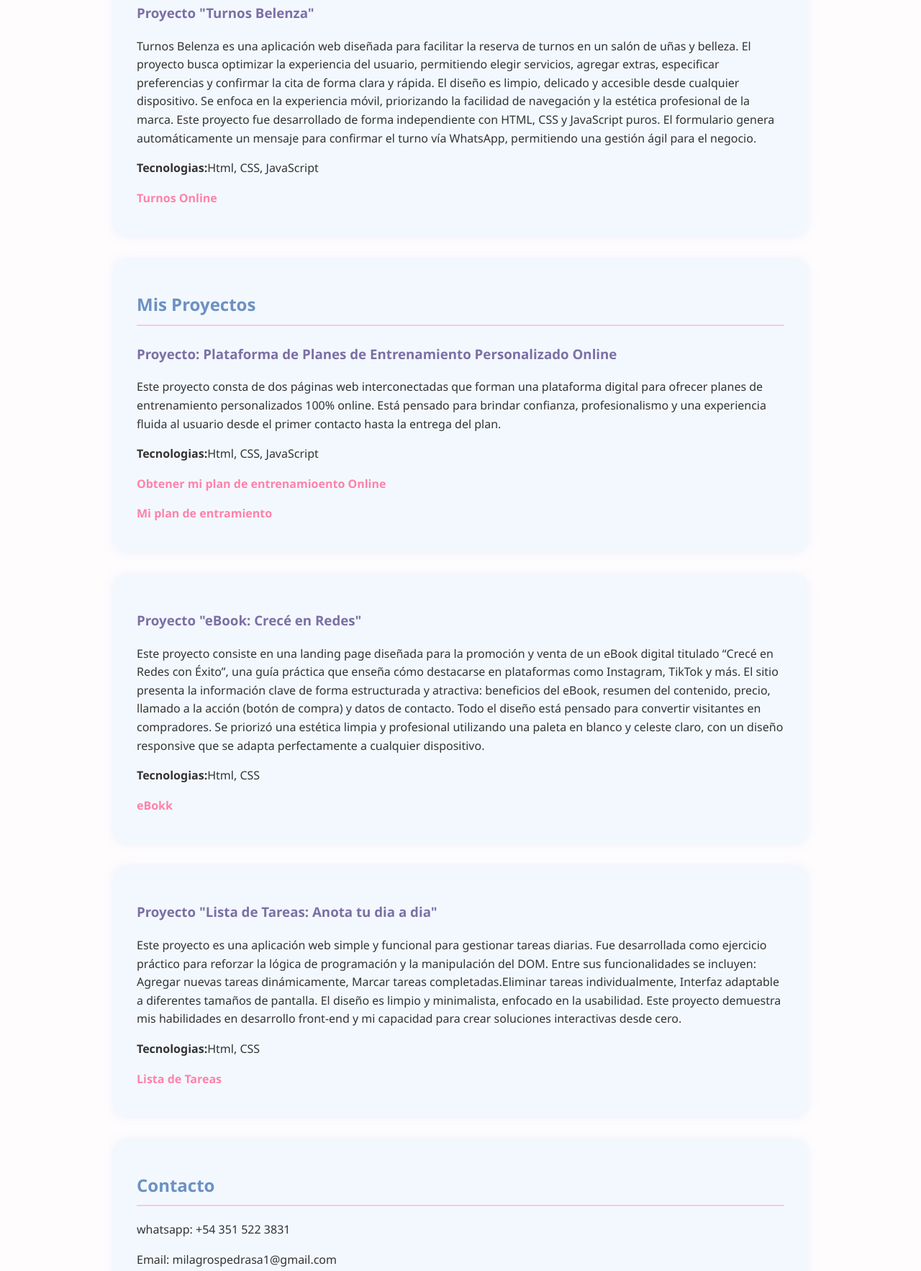
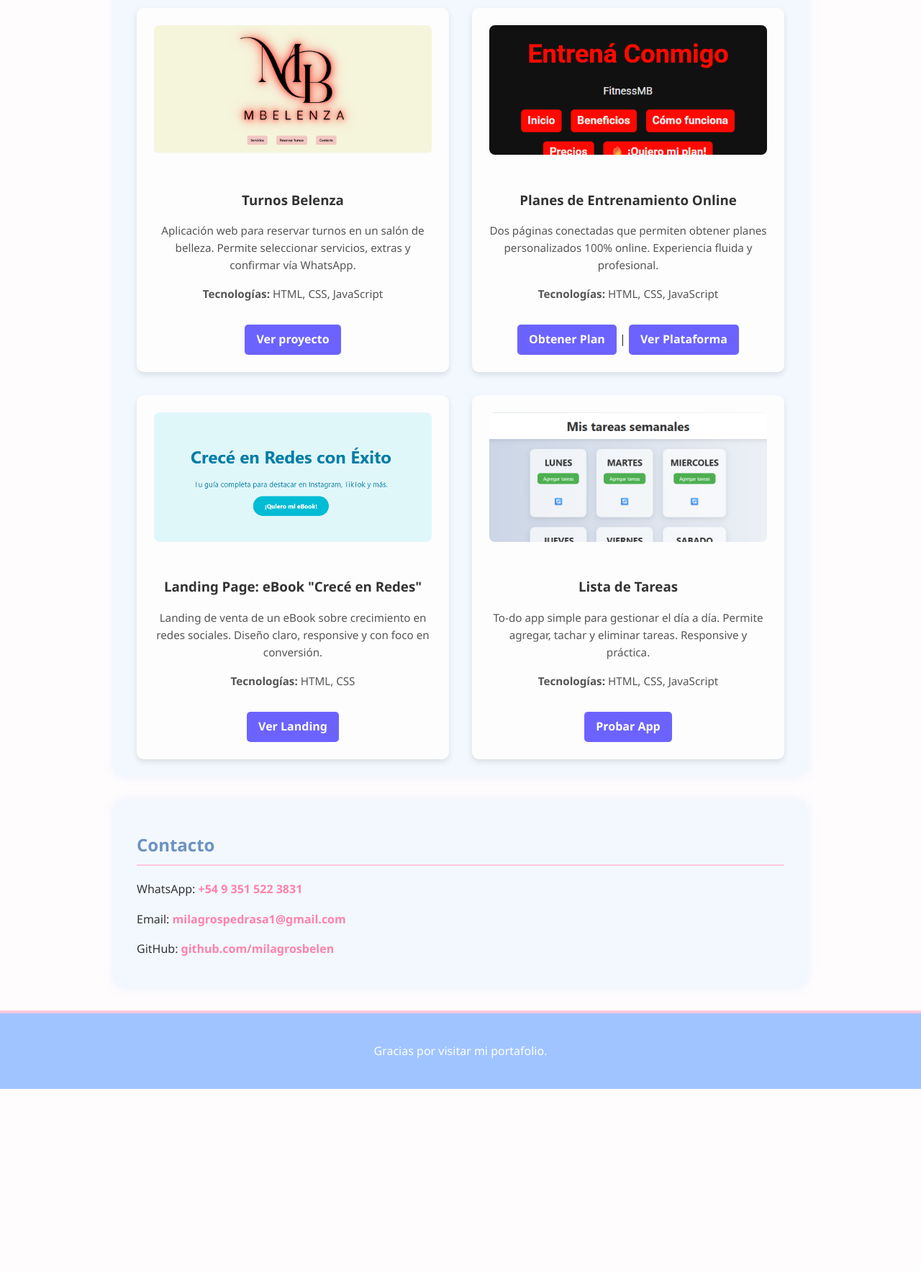
Before and after one commit to milagrosbelen/mi_portafolio, a plain HTML site: page index.html in a window 1280 px wide. Shown: the part 993-2759 px from the top of the page at 72% size. After the commit the page ends 2506 px from the top, so only its background shows below. Drawn offline with Linux system fonts and the light colour scheme.

Commit message:
cambios de estructura y style

```diff
--- a/index.css
+++ b/index.css
@@ -84,6 +84,61 @@ footer {
   border-top: 4px solid #ffc8dd;
 }
 
+
+.contenedor-proyectos {
+  display: grid;
+  grid-template-columns: repeat(auto-fit, minmax(300px, 1fr));
+  gap: 2rem;
+  margin-top: 2rem;
+}
+
+.card-proyecto {
+  background-color: #fdfdfd;
+  padding: 1.5rem;
+  border-radius: 10px;
+  box-shadow: 0 4px 8px rgba(0,0,0,0.1);
+  transition: transform 0.3s ease;
+  text-align: center;
+}
+
+.card-proyecto:hover {
+  transform: translateY(-5px);
+}
+
+.card-proyecto img {
+  width: 100%;
+  border-radius: 8px;
+  margin-bottom: 1rem;
+  height: 180px;
+  object-fit: cover;
+}
+
+.card-proyecto h3 {
+  margin-bottom: 0.5rem;
+  color: #333;
+}
+
+.card-proyecto p {
+  font-size: 0.95rem;
+  color: #555;
+}
+
+.card-proyecto a {
+  display: inline-block;
+  margin-top: 1rem;
+  text-decoration: none;
+  background-color: #6c63ff;
+  color: white;
+  padding: 0.5rem 1rem;
+  border-radius: 5px;
+  font-weight: bold;
+  transition: background-color 0.3s ease;
+}
+
+.card-proyecto a:hover {
+  background-color: #5146d7;
+}
+
 @media screen and (max-width: 768px) {
   header h1 {
     font-size: 2rem;
--- a/index.html
+++ b/index.html
@@ -45,60 +45,72 @@
         </ul>
     </section>
 
-    <section id="proyecto" class="section">
-        <h2>Mis Proyectos</h2>
-        <div class="proyecto">
-            <h3> Proyecto "Turnos Belenza"</h3>
-            <p>Turnos Belenza es una aplicación web diseñada para facilitar la reserva de turnos en un salón de uñas y belleza. El proyecto busca optimizar la experiencia del usuario, permitiendo elegir servicios, agregar extras, especificar preferencias y confirmar la cita de forma clara y rápida.
-                El diseño es limpio, delicado y accesible desde cualquier dispositivo. Se enfoca en la experiencia móvil, priorizando la facilidad de navegación y la estética profesional de la marca.
-                Este proyecto fue desarrollado de forma independiente con HTML, CSS y JavaScript puros. El formulario genera automáticamente un mensaje para confirmar el turno vía WhatsApp, permitiendo una gestión ágil para el negocio.</p>
-            <p><strong>Tecnologias:</strong>Html, CSS, JavaScript</p>
-            <p><a href="https://milagrosbelen.github.io/TurnosBelenza/">Turnos Online</a></p>
-        </div>
-    </section>
+<section id="proyectos" class="section">
+  <h2>Mis Proyectos</h2>
+  <div class="contenedor-proyectos">
 
+    <div class="card-proyecto">
+      <img src="img/belenzzza.png" alt="Turnos Belenza">
+      <h3>Turnos Belenza</h3>
+      <p>Aplicación web para reservar turnos en un salón de belleza. Permite seleccionar servicios, extras y confirmar vía WhatsApp.</p>
+      <p><strong>Tecnologías:</strong> HTML, CSS, JavaScript</p>
+      <a href="https://milagrosbelen.github.io/TurnosBelenza/" target="_blank">Ver proyecto</a>
+    </div>
 
+    <div class="card-proyecto">
+      <img src="img/entrena-conmigo.png" alt="Planes de Entrenamiento">
+      <h3>Planes de Entrenamiento Online</h3>
+      <p>Dos páginas conectadas que permiten obtener planes personalizados 100% online. Experiencia fluida y profesional.</p>
+      <p><strong>Tecnologías:</strong> HTML, CSS, JavaScript</p>
+      <a href="https://milagrosbelen.github.io/PlanEntrenamiento/" target="_blank">Obtener Plan</a> |
+      <a href="https://milagrosbelen.github.io/FitnessMB/" target="_blank">Ver Plataforma</a>
+    </div>
 
-    <section id="proyecto" class="section">
-        <h2>Mis Proyectos</h2>
-        <div class="proyecto">
-            <h3> Proyecto: Plataforma de Planes de Entrenamiento Personalizado Online</h3>
-            <p>Este proyecto consta de dos páginas web interconectadas que forman una plataforma digital para ofrecer
-                planes de entrenamiento personalizados 100% online. Está pensado para brindar confianza, profesionalismo y
-                una experiencia fluida al usuario desde el primer contacto hasta la entrega del plan.</p>
-            <p><strong>Tecnologias:</strong>Html, CSS, JavaScript</p>
-            <p><a href="https://milagrosbelen.github.io/PlanEntrenamiento/">Obtener mi plan de entrenamioento Online</a></p>
-            <p><a href="https://milagrosbelen.github.io/FitnessMB/">Mi plan de entramiento</a></p>
-        </div>
-    </section>
+    <div class="card-proyecto">
+      <img src="img/ebok.png" alt="eBook">
+      <h3>Landing Page: eBook "Crecé en Redes"</h3>
+      <p>Landing de venta de un eBook sobre crecimiento en redes sociales. Diseño claro, responsive y con foco en conversión.</p>
+      <p><strong>Tecnologías:</strong> HTML, CSS</p>
+      <a href="https://milagrosbelen.github.io/Ebook/" target="_blank">Ver Landing</a>
+    </div>
 
-    <section class="section">
-        <h3>Proyecto "eBook: Crecé en Redes"</h2>
-        <p>Este proyecto consiste en una landing page diseñada para la promoción y venta de un eBook digital titulado “Crecé en Redes con Éxito”, una guía práctica que enseña cómo destacarse en plataformas como Instagram, TikTok y más.
-            El sitio presenta la información clave de forma estructurada y atractiva: beneficios del eBook, resumen del contenido, precio, llamado a la acción (botón de compra) y datos de contacto. Todo el diseño está pensado para convertir visitantes en compradores.
-            Se priorizó una estética limpia y profesional utilizando una paleta en blanco y celeste claro, con un diseño responsive que se adapta perfectamente a cualquier dispositivo.</p>
-        <p><strong>Tecnologias:</strong>Html, CSS</p>
-        <p> <a href="https://milagrosbelen.github.io/Ebook/">eBokk  </a></p>
-    </section>
+    <div class="card-proyecto">
+      <img src="img/listadetareas.png" alt="Lista de Tareas">
+      <h3>Lista de Tareas</h3>
+      <p>To-do app simple para gestionar el día a día. Permite agregar, tachar y eliminar tareas. Responsive y práctica.</p>
+      <p><strong>Tecnologías:</strong> HTML, CSS, JavaScript</p>
+      <a href="https://milagrosbelen.github.io/listaDeTareas/" target="_blank">Probar App</a>
+    </div>
 
-    <section class="section">
-        <h3>Proyecto "Lista de Tareas: Anota tu dia a dia"</h2>
-        <p>Este proyecto es una aplicación web simple y funcional para gestionar tareas diarias.
-            Fue desarrollada como ejercicio práctico para reforzar la lógica de programación y
-            la manipulación del DOM.
-            Entre sus funcionalidades se incluyen: Agregar nuevas tareas dinámicamente,
-            Marcar tareas completadas.Eliminar tareas individualmente,
-            Interfaz adaptable a diferentes tamaños de pantalla.
-            El diseño es limpio y minimalista, enfocado en la usabilidad. Este proyecto demuestra mis habilidades en desarrollo front-end y mi capacidad para crear soluciones interactivas desde cero.</p>
-        <p><strong>Tecnologias:</strong>Html, CSS</p>
-        <p> <a href="https://milagrosbelen.github.io/listaDeTareas/">Lista de Tareas  </a></p>
-    </section>
+  </div>
+</section>
+
 
     <section id="contacto" class="section">
         <h2>Contacto</h2>
-        <p>whatsapp: +54 351 522 3831</p>
-        <p>Email: milagrospedrasa1@gmail.com</p>
-        <p>GitHub: milagrosbelen</p>
+        <!-- WhatsApp -->
+    <p>
+        WhatsApp:
+        <a href="https://wa.me/5493515223831" target="_blank">
+            +54 9 351 522 3831
+        </a>
+    </p>
+
+    <!-- Email -->
+    <p>
+        Email:
+        <a href="https://mail.google.com/mail/u/0/?tab=rm&ogbl#inbox">
+            milagrospedrasa1@gmail.com
+        </a>
+    </p>
+
+    <!-- GitHub -->
+    <p>
+        GitHub:
+        <a href="https://github.com/milagrosbelen" target="_blank">
+            github.com/milagrosbelen
+        </a>
+    </p>
     </section>
 
     <footer>
```
Also changed, not shown: img/belenzzza.png (added), img/ebok.png (added), img/entrena-conmigo.png (added), img/listadetareas.png (added).
